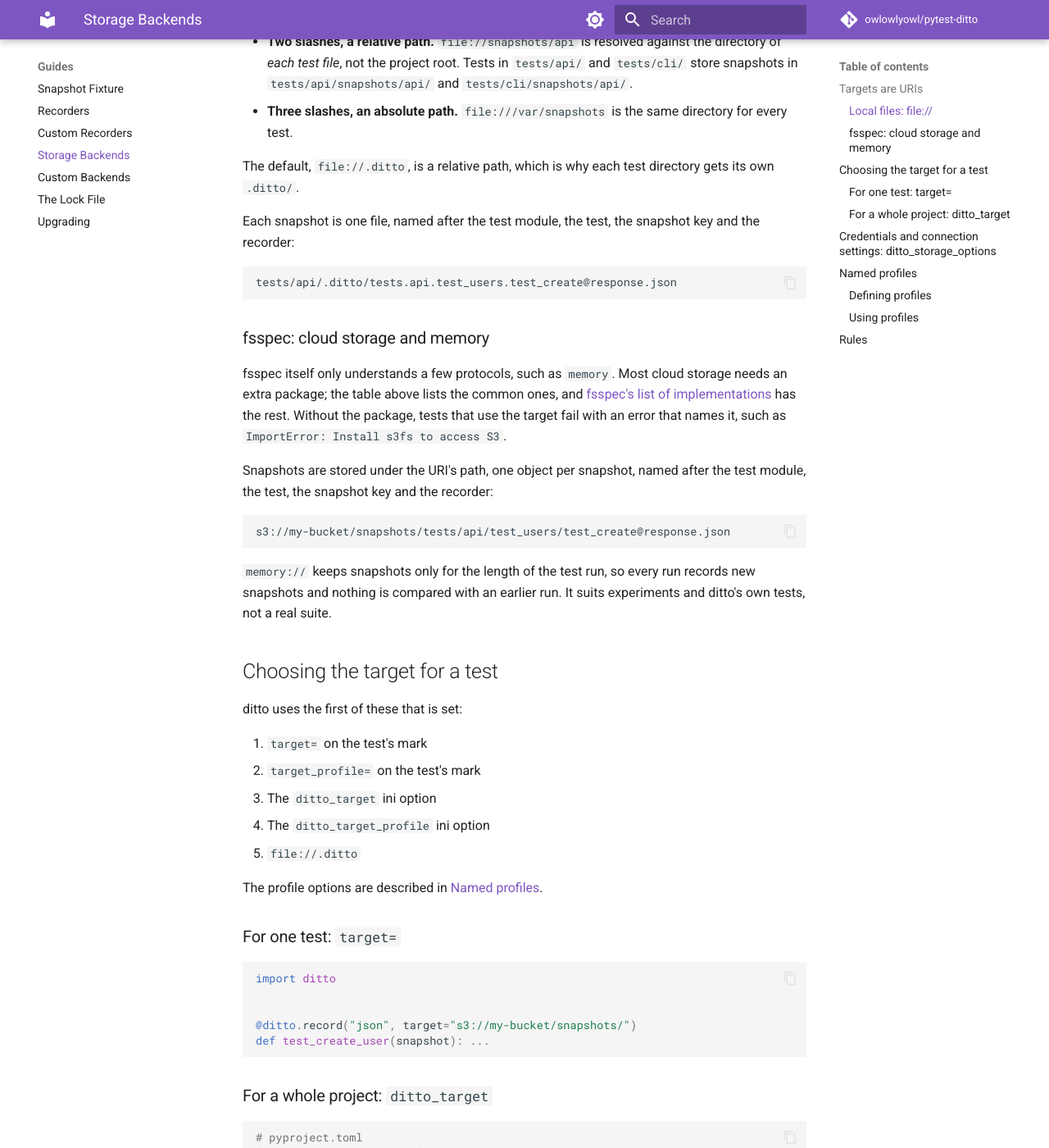
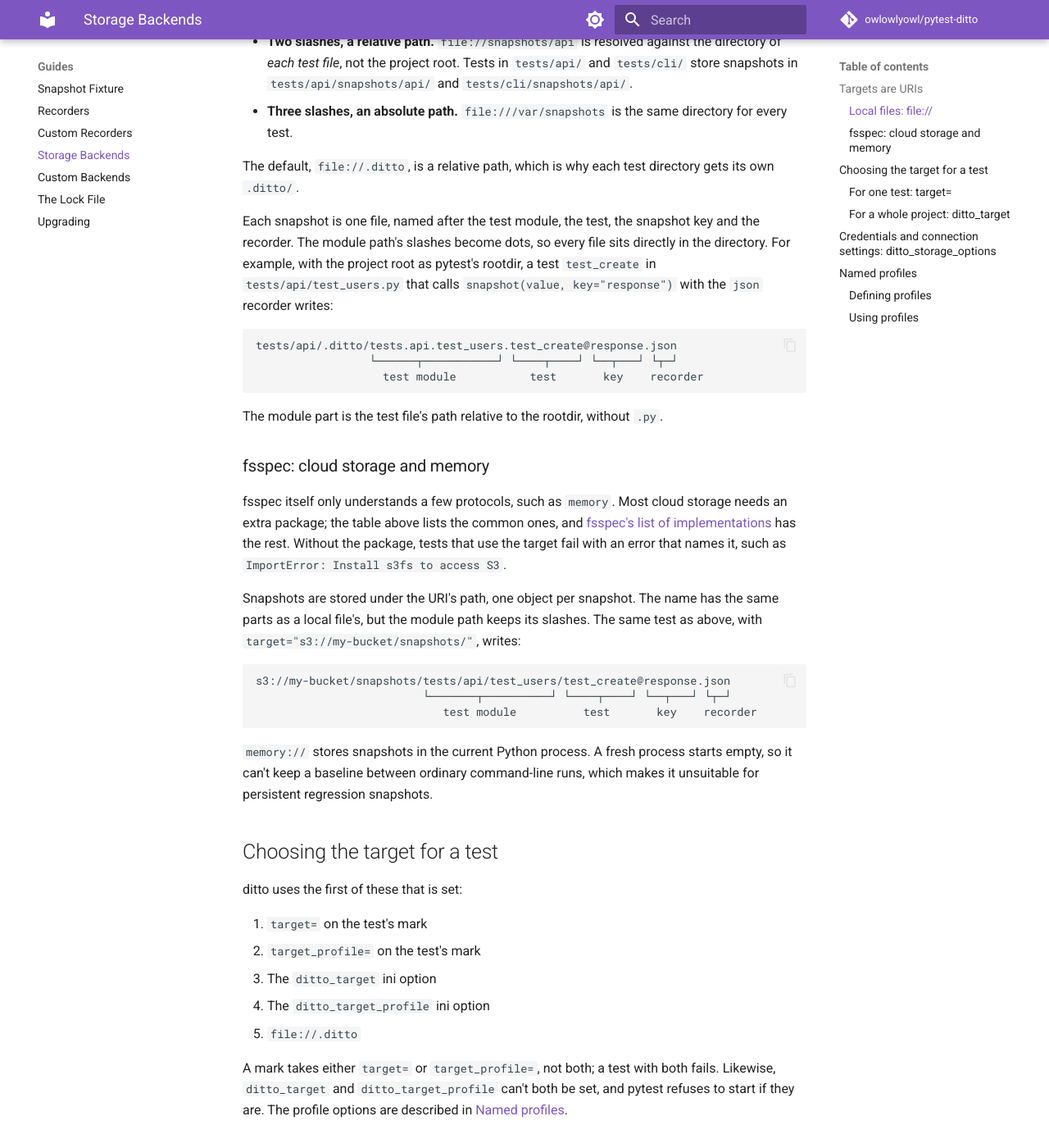
Before and after one commit to owlowlyowl/pytest-ditto, an MkDocs documentation site: the page built from docs/src/guides/backends.md, in a window 1280 px wide and 1400 px high, scrolled down 1508 px. Shown: the whole window at 82% size. Built offline with MkDocs 1.6.1 and Material for MkDocs 9.7.7, drawn with Linux system fonts in a browser that asks for light colours; comment, search, counter and statistics services are not loaded; some of the changed text lies outside the part shown.

Commit message:
Address review of the storage backends guide
- Describe memory:// as lasting for the Python process, not the run, and
  drop the claim that every run records new snapshots, which isn't true
  under --ditto-verify.
- Say that nested option containers are converted for caching and only
  the values inside them must be hashable.
- Correct the lock-file guide: the lock never stores storage options,
  but does store target URIs verbatim, credentials included.
- Explain that profile options replace ditto_storage_options where
  profiles are defined, including that a URI-only profile gets none and
  that the storage library's own credential discovery still applies.
- Put the target and profile exclusion rules beside the precedence list,
  move the rootdir note after the profile usage examples, and drop the
  separate Rules section.
- Show the test, key and recorder behind each example snapshot name.
- Drop an unsupported usage claim from the introduction.

````diff
--- a/docs/src/guides/backends.md
+++ b/docs/src/guides/backends.md
@@ -2,10 +2,9 @@
 
 ditto stores each snapshot in a **target**: a location written as a URI, such
 as a local directory, an S3 bucket or a Redis database. By default the target
-is a `.ditto/` directory next to each test file, and most projects never
-change it. This guide explains how to store snapshots somewhere else, for one
-test or for a whole project, and how to pass the credentials that remote
-storage needs.
+is a `.ditto/` directory next to each test file. This guide explains how to
+store snapshots somewhere else, for one test or for a whole project, and how to
+pass the credentials that remote storage needs.
 
 ## Targets are URIs
 
@@ -37,7 +36,7 @@
 | `file://.ditto` | a `.ditto/` directory next to each test file (the default) | nothing |
 | `file://snapshots/api` | a `snapshots/api/` directory next to each test file | nothing |
 | `file:///var/snapshots` | the absolute directory `/var/snapshots` | nothing |
-| `memory://` | memory, discarded when the test run ends | nothing |
+| `memory://` | the memory of the current Python process | nothing |
 | `s3://my-bucket/snapshots/` | the `snapshots/` prefix of an S3 bucket | [`s3fs`](https://s3fs.readthedocs.io/) |
 | `gs://my-bucket/snapshots/` | the `snapshots/` prefix of a Google Cloud Storage bucket | [`gcsfs`](https://gcsfs.readthedocs.io/) |
 | `az://my-container/snapshots/` | the `snapshots/` prefix of an Azure Blob Storage container | [`adlfs`](https://github.com/fsspec/adlfs) |
@@ -58,11 +57,19 @@
 directory gets its own `.ditto/`.
 
 Each snapshot is one file, named after the test module, the test, the
-snapshot key and the recorder:
+snapshot key and the recorder. The module path's slashes become dots, so every
+file sits directly in the directory. For example, with the project root as pytest's
+rootdir, a test `test_create` in `tests/api/test_users.py` that calls
+`snapshot(value, key="response")` with the `json` recorder writes:
 
 ```
 tests/api/.ditto/tests.api.test_users.test_create@response.json
+                 └──────┬───────────┘ └────┬────┘ └──┬───┘ └┬─┘
+                   test module           test       key    recorder
 ```
+
+The module part is the test file's path relative to the rootdir, without
+`.py`.
 
 ### fsspec: cloud storage and memory
 
@@ -72,16 +79,19 @@
 has the rest. Without the package, tests that use the target fail with an
 error that names it, such as `ImportError: Install s3fs to access S3`.
 
-Snapshots are stored under the URI's path, one object per snapshot, named after
-the test module, the test, the snapshot key and the recorder:
+Snapshots are stored under the URI's path, one object per snapshot. The name
+has the same parts as a local file's, but the module path keeps its slashes.
+The same test as above, with `target="s3://my-bucket/snapshots/"`, writes:
 
 ```
 s3://my-bucket/snapshots/tests/api/test_users/test_create@response.json
+                         └───────┬──────────┘ └────┬────┘ └──┬───┘ └┬─┘
+                            test module          test       key    recorder
 ```
 
-`memory://` keeps snapshots only for the length of the test run, so every run
-records new snapshots and nothing is compared with an earlier run. It suits
-experiments and ditto's own tests, not a real suite.
+`memory://` stores snapshots in the current Python process. A fresh process
+starts empty, so it can't keep a baseline between ordinary command-line runs,
+which makes it unsuitable for persistent regression snapshots.
 
 ## Choosing the target for a test
 
@@ -93,7 +103,10 @@
 4. The `ditto_target_profile` ini option
 5. `file://.ditto`
 
-The profile options are described in [Named profiles](#named-profiles).
+A mark takes either `target=` or `target_profile=`, not both; a test with both
+fails. Likewise, `ditto_target` and `ditto_target_profile` can't both be set,
+and pytest refuses to start if they are. The profile options are described in
+[Named profiles](#named-profiles).
 
 ### For one test: `target=`
 
@@ -150,10 +163,11 @@
   options. To give two targets with the same scheme different credentials, use
   [profiles](#named-profiles).
 - Options are never written to `ditto.lock`.
-- Option values can be nested dictionaries, lists and sets, but everything in
-  them must be hashable, because ditto uses them to decide when two tests can
-  share a connection. An unhashable value fails with
-  `DittoUnhashableStorageOptionsError`.
+- Options may contain nested dictionaries, lists, tuples and sets. Values
+  inside those containers must otherwise be hashable, because ditto uses the
+  options to decide when two tests can share a backend; the backend still
+  receives them unchanged. An unhashable value, such as a `bytearray`, fails
+  with `DittoUnhashableStorageOptionsError`.
 
 ## Named profiles
 
@@ -166,8 +180,17 @@
 ### Defining profiles
 
 A profile is either a URI, or a table with a `uri` and, optionally,
-`storage_options`. Define profiles in a `ditto_target_profiles` fixture when
-they need values from the environment, such as secrets:
+`storage_options`.
+
+A profile's storage options replace `ditto_storage_options` entirely: a profile
+target gets only the options in its own definition, even if
+`ditto_storage_options` has an entry for its scheme, and a URI-only profile
+gets none. The storage library can still find credentials the way it normally
+does; s3fs, for example, reads the `AWS_*` environment variables and
+`~/.aws/credentials`.
+
+Define profiles in a `ditto_target_profiles` fixture when they need values from
+the environment, such as secrets:
 
 ```python
 # conftest.py
@@ -202,22 +225,6 @@
 
 A name defined in both places is an error.
 
-!!! note "Static profiles are only read from `pyproject.toml`"
-    The `[tool.pytest-ditto.target_profiles]` table is read from the
-    `pyproject.toml` in pytest's [rootdir](https://docs.pytest.org/en/stable/reference/customize.html#initialization-determining-rootdir-and-configfile),
-    and nowhere else:
-
-    - `pytest.ini`, `tox.ini` and `setup.cfg` cannot hold the table.
-    - If pytest is configured by one of those files, a `pyproject.toml` next
-      to it (in the rootdir) is still read.
-    - A `pyproject.toml` in any other directory, such as a subdirectory of
-      the rootdir, is ignored.
-
-    Projects without a `pyproject.toml` in the rootdir can define the same
-    profiles in the `ditto_target_profiles` fixture instead. Selecting a
-    default profile with the `ditto_target_profile` ini option works from any
-    pytest configuration file.
-
 ### Using profiles
 
 For one test:
@@ -237,13 +244,21 @@
 ditto_target_profile = "golden"
 ```
 
-A profile's storage options replace `ditto_storage_options` entirely: a
-profile target gets only the options in its own definition, even if
-`ditto_storage_options` has an entry for its scheme.
+An unknown profile name fails the test, and the error lists the defined
+profiles.
 
-## Rules
+!!! note "Static profiles are only read from `pyproject.toml`"
+    The `[tool.pytest-ditto.target_profiles]` table is read from the
+    `pyproject.toml` in pytest's [rootdir](https://docs.pytest.org/en/stable/reference/customize.html#initialization-determining-rootdir-and-configfile),
+    and nowhere else:
 
-- A mark takes either `target=` or `target_profile=`, not both.
-- The ini options `ditto_target` and `ditto_target_profile` can't both be set;
-  pytest refuses to start.
-- An unknown profile name fails the test and lists the defined profiles.
+    - `pytest.ini`, `tox.ini` and `setup.cfg` cannot hold the table.
+    - If pytest is configured by one of those files, a `pyproject.toml` next
+      to it (in the rootdir) is still read.
+    - A `pyproject.toml` in any other directory, such as a subdirectory of
+      the rootdir, is ignored.
+
+    Projects without a `pyproject.toml` in the rootdir can define the same
+    profiles in the `ditto_target_profiles` fixture instead. Selecting a
+    default profile with the `ditto_target_profile` ini option works from any
+    pytest configuration file.
````
Also changed, not shown: docs/src/guides/lock-file.md (+4 -1 lines).
